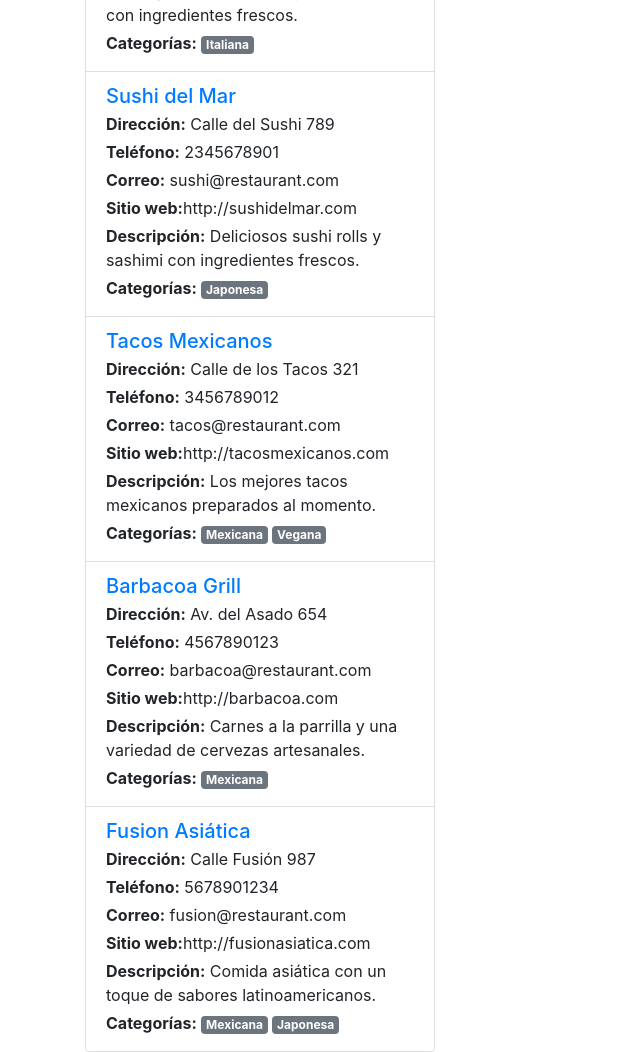
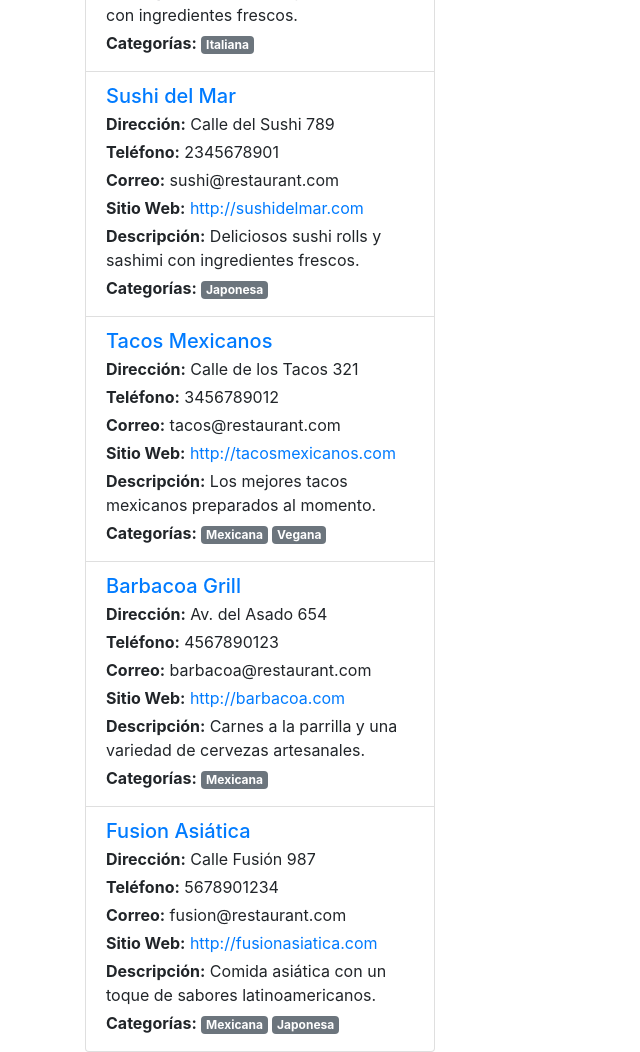
Before and after one commit to DCC-CC4401/2024-2-CC4401-grupo-2, a Django app: page /restaurant_list in a window 1280 px wide. Shown: the part 703-1755 px from the top of the page, without its empty margins (0-640 px from the left). Run offline with Django 3.2, Linux system fonts and the light colour scheme; data comes from the database, SQL or seed files in the repository; some libraries are stand-ins or nearby versions.

Commit message:
FEAT: agregar imagenes actualizadas

```diff
--- a/todoapp/templates/todoapp/restaurantes.html
+++ b/todoapp/templates/todoapp/restaurantes.html
@@ -63,7 +63,7 @@
                             <p class="mb-1"><strong>Dirección:</strong> {{ restaurant.address }}</p>
                             <p class="mb-1"><strong>Teléfono:</strong> {{ restaurant.phone }}</p>
                             <p class="mb-1"><strong>Correo:</strong> {{ restaurant.email }}</p>
-                            <p class="mb-1"><strong>Sitio web:</strong>{{ restaurant.website }}</p>
+                            <p class="mb-1"><strong>Sitio Web:</strong> <a href="{{ restaurant.website }}">{{ restaurant.website }}</a></p>
                             <p class="mb-1"><strong>Descripción:</strong> {{ restaurant.description }}</p>
                             <p class="mb-1"><strong>Categorías:</strong>
                                 {% for categoria in restaurant.categorias.all %}
```
Also changed, not shown: images/rlist_noreg.jpg, images/rlist_reg.jpg.
